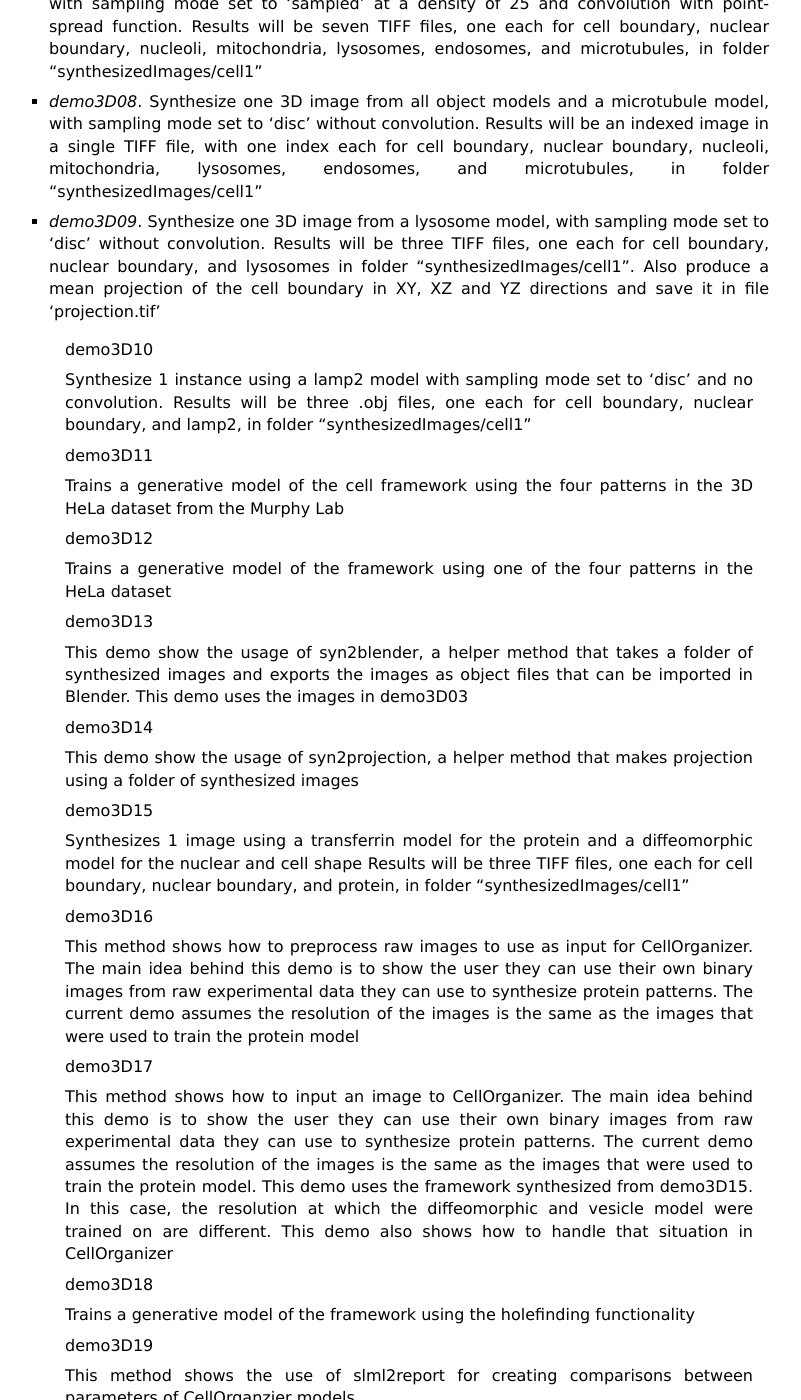
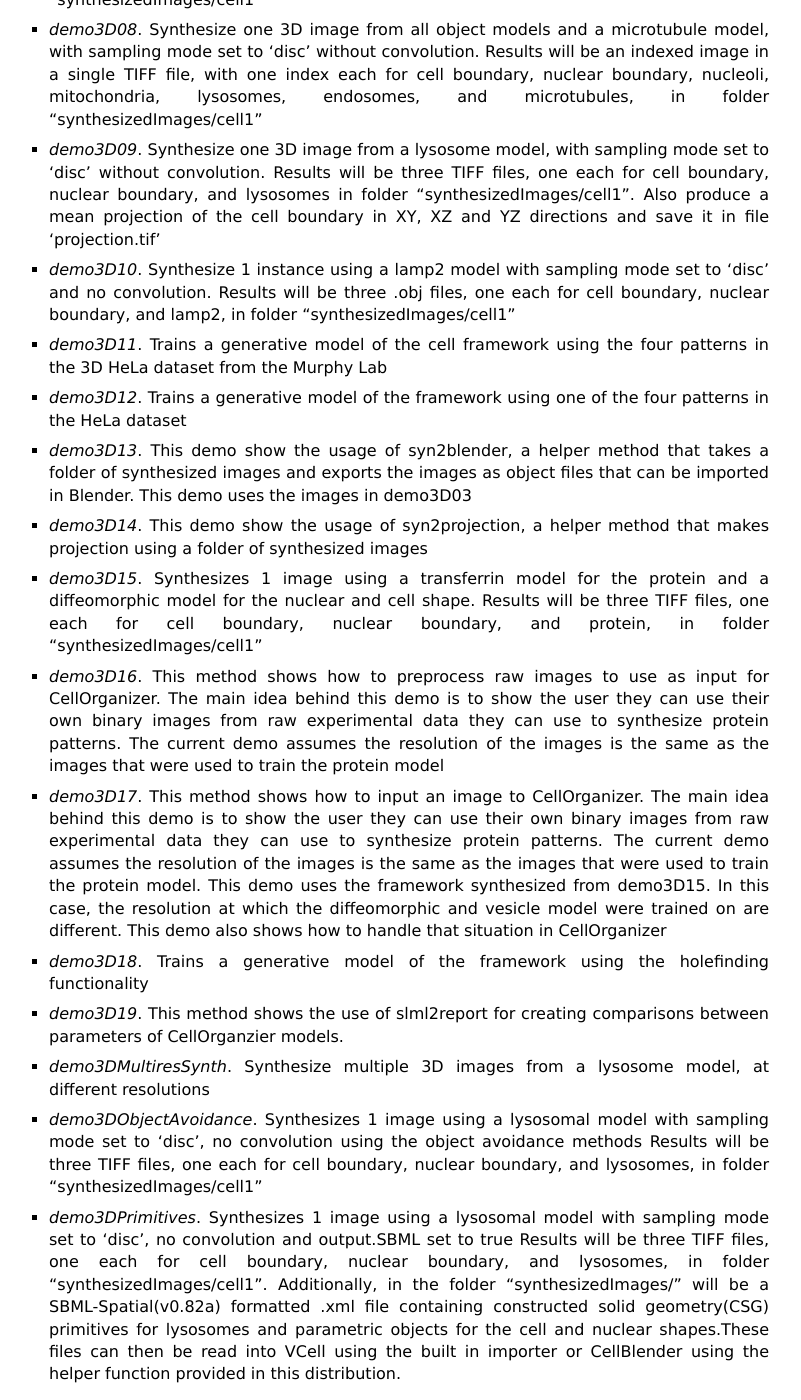
Before and after one commit to murphygroup/cellorganizer-documentation_old, a Sphinx documentation site: the page built from source/chapters/other/list_of_demos.rst, in a window 1280 px wide and 1400 px high, scrolled down 996 px. Shown: the whole window, without its empty margins (55-856 px from the left). Built offline with Sphinx 7.4.7, drawn with Linux system fonts in a browser that asks for light colours; some of the changed text lies outside the part shown.

Commit message:
Updated demo list

```diff
--- a/source/chapters/other/list_of_demos.rst
+++ b/source/chapters/other/list_of_demos.rst
@@ -1,29 +1,18 @@
-* `demo2D00`. Synthesize one 2D image from all object models. Results will be one TIFF file,
-	with six slices, one each for cell boundary, nuclear boundary, nucleoli, mitochondria, lysosomes, and endosomes.
+* `demo2D00`. Synthesize one 2D image from all object models. Results will be one TIFF file, with six slices, one each for cell boundary, nuclear boundary, nucleoli, mitochondria, lysosomes, and endosomes.
 
 * `demo2D01`.Trains a 2D generative model of protein location using the 2D HeLa dataset provided by the Murphy Lab.
 
 * `demo2D02`. Synthesize one 2D image from the LAMP2 model trained in demo2D01.
 
-* `demo3D00`. Synthesizes 1 image using a lysosomal model with sampling mode
-	set to 'disc' and no convolution. Results will be three TIFF files, one each for cell boundary,
-	nuclear boundary, and lysosomes, in folder "synthesizedImages/cell1"
+* `demo3D00`. Synthesizes 1 image using a lysosomal model with sampling mode set to 'disc' and no convolution. Results will be three TIFF files, one each for cell boundary, nuclear boundary, and lysosomes, in folder "synthesizedImages/cell1"
 
-* `demo3D01`. Synthesize one 3D image from all object models, with sampling mode set to 'disc' and no convolution.
-	Results will be six TIFF files, one each for cell boundary, nuclear boundary, nucleoli, mitochondria, lysosomes, and endosomes, in folder "synthesizedImages/cell1"
+* `demo3D01`. Synthesize one 3D image from all object models, with sampling mode set to 'disc' and no convolution. Results will be six TIFF files, one each for cell boundary, nuclear boundary, nucleoli, mitochondria, lysosomes, and endosomes, in folder "synthesizedImages/cell1"
 
 * `demo3D02`. Take results from demo3D00 in folder "../demo3D00/synthesizedImages/cell1" and generate surface plot
 
-* `demo3D03`. Synthesize one 3D image from all object models,
-	with sampling mode set to 'sampled' at a density of 75 and no convolution.
-	Results will be six TIFF files, one each for
-	cell boundary, nuclear boundary, nucleoli, mitochondria, lysosomes,
-	and endosomes, in folder "synthesizedImages/cell1"
+* `demo3D03`. Synthesize one 3D image from all object models, with sampling mode set to 'sampled' at a density of 75 and no convolution. Results will be six TIFF files, one each for cell boundary, nuclear boundary, nucleoli, mitochondria, lysosomes, and endosomes, in folder "synthesizedImages/cell1"
 
-* `demo3D04`. Synthesize one 3D image from microtubule model and no convolution.
-	Results will be three TIFF files, one each for
-	cell boundary, nuclear boundary, and microtubules,
-	in folder "synthesizedImages/cell1"
+* `demo3D04`. Synthesize one 3D image from microtubule model and no convolution. Results will be three TIFF files, one each for cell boundary, nuclear boundary, and microtubules, in folder "synthesizedImages/cell1"
 
 * `demo3D05`. Synthesize one 3D image from all object models and a microtubule model, with sampling mode set to 'sampling' and no convolution. Results will be seven TIFF files, one each for cell boundary, nuclear boundary, nucleoli, mitochondria, lysosomes, endosomes, and microtubules, in folder "synthesizedImages/cell1"
 
@@ -35,94 +24,28 @@
 
 * `demo3D09`. Synthesize one 3D image from a lysosome model, with sampling mode set to 'disc' without convolution. Results will be three TIFF files, one each for cell boundary, nuclear boundary, and lysosomes in folder "synthesizedImages/cell1". Also produce a mean projection of the cell boundary in XY, XZ and YZ directions and save it in file 'projection.tif'
 
-	demo3D10
+* `demo3D10`. Synthesize 1 instance using a lamp2 model with sampling mode set to 'disc' and no convolution. Results will be three .obj files, one each for cell boundary, nuclear boundary, and lamp2, in folder "synthesizedImages/cell1"
 
-	Synthesize 1 instance using a lamp2 model with sampling mode
-	set to 'disc' and no convolution.
-	Results will be three .obj files, one each for
-	cell boundary, nuclear boundary, and lamp2,
-	in folder "synthesizedImages/cell1"
+* `demo3D11`. Trains a generative model of the cell framework using the four patterns in the 3D HeLa dataset from the Murphy Lab
 
-	demo3D11
+* `demo3D12`. Trains a generative model of the framework using one of the four patterns in the HeLa dataset
 
-	Trains a generative model of the cell framework using the four patterns in the 3D HeLa
-	dataset from the Murphy Lab
+* `demo3D13`. This demo show the usage of syn2blender, a helper method that takes a folder of synthesized images and exports the images as object files that can be imported in Blender. This demo uses the images in demo3D03
 
-	demo3D12
+* `demo3D14`. This demo show the usage of syn2projection, a helper method that makes projection using a folder of synthesized images
 
-	Trains a generative model of the framework using one of the four patterns in the HeLa
-	dataset
+* `demo3D15`. Synthesizes 1 image using a transferrin model for the protein and a diffeomorphic model for the nuclear and cell shape. Results will be three TIFF files, one each for cell boundary, nuclear boundary, and protein, in folder "synthesizedImages/cell1"
 
-	demo3D13
+* `demo3D16`. This method shows how to preprocess raw images to use as input for CellOrganizer. The main idea behind this demo is to show the user they can use their own binary images from raw experimental data they can use to synthesize protein patterns. The current demo assumes the resolution of the images is the same as the images that were used to train the protein model
 
-	This demo show the usage of syn2blender, a helper method that takes a
-	folder of synthesized images and exports the images as object files
-	that can be imported in Blender. This demo uses the images in demo3D03
+* `demo3D17`. This method shows how to input an image to CellOrganizer.  The main idea behind this demo is to show the user they can use their own binary images from raw experimental data they can use to synthesize protein patterns. The current demo assumes the resolution of the images is the same as the images that were used to train the protein model. This demo uses the framework synthesized from demo3D15. In this case, the resolution at which the diffeomorphic and vesicle model were trained on are different. This demo also shows how to handle that situation in CellOrganizer
 
-	demo3D14
+* `demo3D18`. Trains a generative model of the framework using the holefinding functionality
 
-	This demo show the usage of syn2projection, a helper method that makes
-	projection using a folder of synthesized images
+* `demo3D19`. This method shows the use of slml2report for creating comparisons between parameters of CellOrganzier models.
 
-	demo3D15
+* `demo3DMultiresSynth`. Synthesize multiple 3D images from a lysosome model, at different resolutions
 
-	Synthesizes 1 image using a transferrin model for the protein and a diffeomorphic model
-	for the nuclear and cell shape
-	Results will be three TIFF files, one each for cell boundary,
-	nuclear boundary, and protein, in folder "synthesizedImages/cell1"
+* `demo3DObjectAvoidance`. Synthesizes 1 image using a lysosomal model with sampling mode set to 'disc', no convolution using the object avoidance methods Results will be three TIFF files, one each for cell boundary, nuclear boundary, and lysosomes, in folder "synthesizedImages/cell1"
 
-	demo3D16
-
-	This method shows how to preprocess raw images to use as input for
-	CellOrganizer. The main idea behind this demo is to show the user they
-	can use their own binary images from raw experimental data they can use
-	to synthesize protein patterns. The current demo assumes the resolution
-	of the images is the same as the images that were used to train the
-	protein model
-
-	demo3D17
-
-	This method shows how to input an image to CellOrganizer.
-	The main idea behind this demo is to show the user they
-	can use their own binary images from raw experimental data they can use
-	to synthesize protein patterns. The current demo assumes the resolution
-	of the images is the same as the images that were used to train the
-	protein model. This demo uses the framework synthesized from demo3D15. In
-	this case, the resolution at which the diffeomorphic and vesicle model were
-	trained on are different. This demo also shows how to handle that situation
-	in CellOrganizer
-
-	demo3D18
-
-	Trains a generative model of the framework using the holefinding
-	functionality
-
-	demo3D19
-
-	This method shows the use of slml2report for creating comparisons between
-	parameters of CellOrganzier models.
-
-	demo3DMultiresSynth
-
-	Synthesize multiple 3D images from a lysosome model,
-	at different resolutions
-
-	demo3DObjectAvoidance
-
-	Synthesizes 1 image using a lysosomal model with sampling mode
-	set to 'disc', no convolution using the object avoidance methods
-	Results will be three TIFF files, one each for cell boundary,
-	nuclear boundary, and lysosomes, in folder "synthesizedImages/cell1"
-
-	demo3DPrimitives
-
-	Synthesizes 1 image using a lysosomal model with sampling mode
-	set to 'disc', no convolution and output.SBML set to true
-	Results will be three TIFF files, one each for cell boundary,
-	nuclear boundary, and lysosomes, in folder "synthesizedImages/cell1"
-	Additionally, in the folder "synthesizedImages/" will be a
-	SBML-Spatial(v0.82a) formatted .xml file containing constructed solid
-	geometry(CSG) primitives for lysosomes and parametric objects for the
-	cell and nuclear shapes.
-	These files can then be read into VCell using the built in importer or
-	CellBlender using the helper function provided in this distribution.
+* `demo3DPrimitives`. Synthesizes 1 image using a lysosomal model with sampling mode set to 'disc', no convolution and output.SBML set to true Results will be three TIFF files, one each for cell boundary, nuclear boundary, and lysosomes, in folder "synthesizedImages/cell1". Additionally, in the folder "synthesizedImages/" will be a SBML-Spatial(v0.82a) formatted .xml file containing constructed solid geometry(CSG) primitives for lysosomes and parametric objects for the cell and nuclear shapes.These files can then be read into VCell using the built in importer or CellBlender using the helper function provided in this distribution.
```
